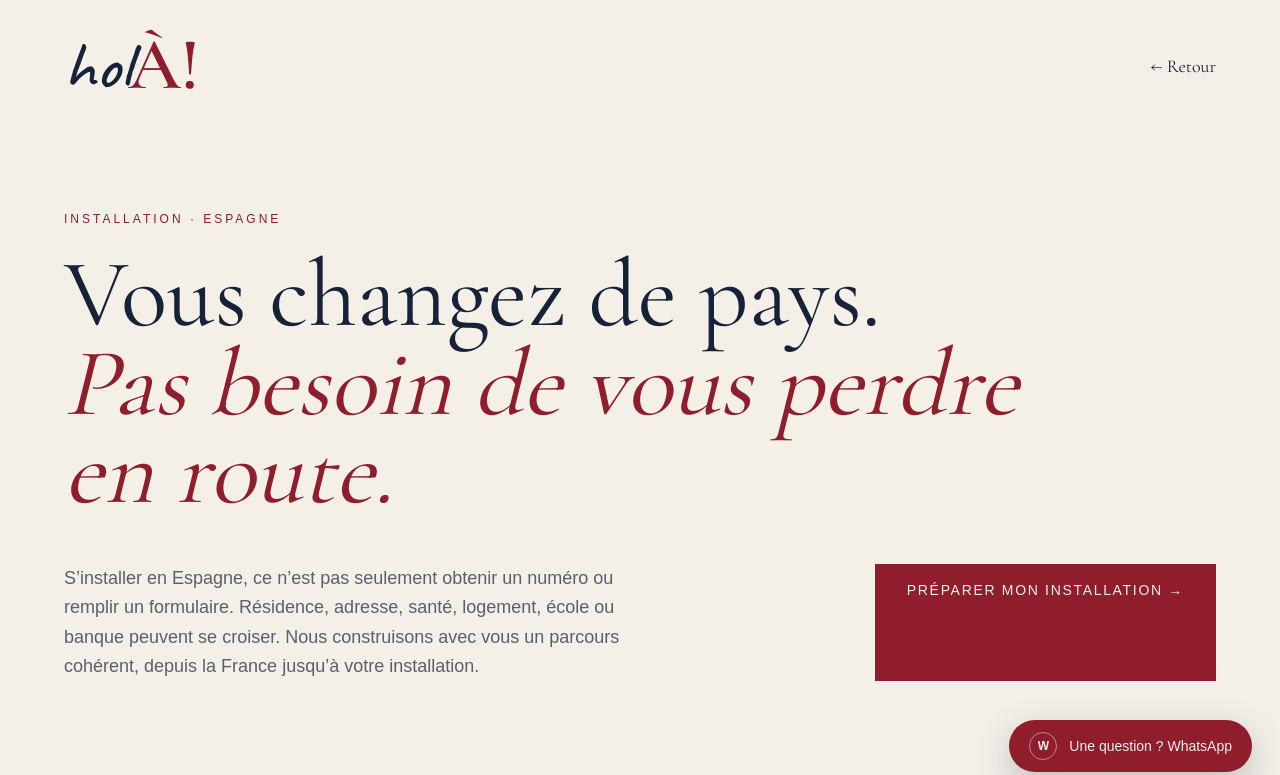
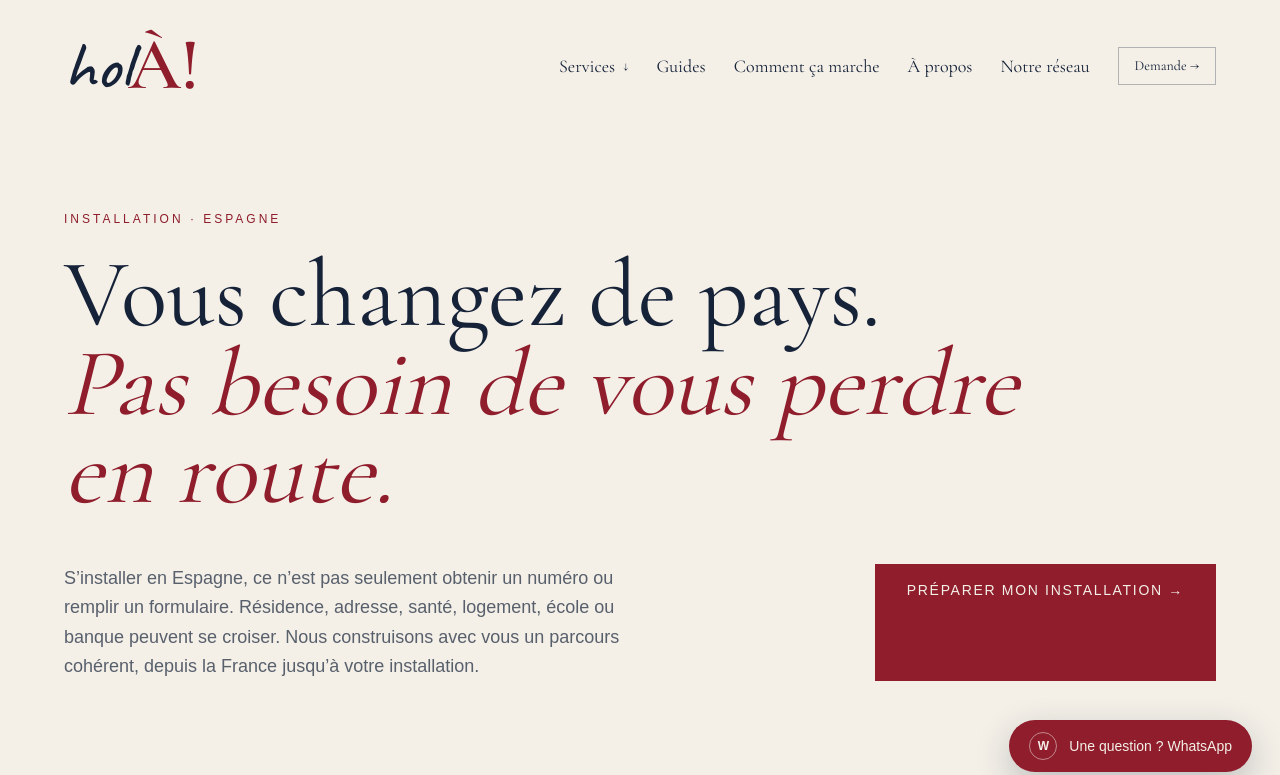
Before and after one commit to elehcf/hola, a Next.js app: page /installation-espagne in a window 1280 px wide. Shown: the top 775 px of the page. Built offline with nearby package versions, Linux system fonts and the light colour scheme.

Commit message:
Add persistent navigation and services dropdown

```diff
--- a/app/components/PageHeader.tsx
+++ b/app/components/PageHeader.tsx
@@ -5,20 +5,84 @@ type PageHeaderProps = {
   light?: boolean;
 };
 
+const services = [
+  ["NIE", "/nie-espagne"],
+  ["Immatriculer mon véhicule", "/immatriculation-voiture-espagne"],
+  ["M’installer en Espagne", "/installation-espagne"],
+  ["Faire reconnaître mon diplôme", "/reconnaissance-diplome-espagne"],
+  ["Créer mon activité", "/creer-activite-espagne"],
+  ["Fiscalité France–Espagne", "/fiscalite-residence-france-espagne"],
+  ["Autre démarche", "/autre-demarche"],
+];
+
 export default function PageHeader({ light = false }: PageHeaderProps) {
+  const text = light ? "text-ivory" : "text-navy";
+  const panel = light ? "bg-navy text-ivory border-ivory/15" : "bg-ivory text-navy border-navy/15";
+
   return (
-    <header className="flex items-center justify-between px-8 py-8 md:px-16">
-      <SiteLogo light={light} />
+    <header className={`relative z-50 px-6 py-6 sm:px-8 md:px-16 md:py-8 ${text}`}>
+      <div className="mx-auto flex max-w-[1440px] items-center justify-between gap-8">
+        <SiteLogo light={light} />
 
-      <Link
-        href="/"
-        className={`text-lg transition-colors duration-300 hover:text-blood ${
-          light ? "text-ivory" : "text-navy"
-        }`}
-        style={{ fontFamily: "var(--font-editorial)" }}
-      >
-        ← Retour
-      </Link>
+        <nav
+          className="hidden items-center gap-7 lg:flex"
+          style={{ fontFamily: "var(--font-editorial)" }}
+        >
+          <div className="group relative">
+            <Link
+              href="/#services"
+              className="flex items-center gap-2 text-lg transition-colors hover:text-blood"
+            >
+              Services <span className="text-xs">↓</span>
+            </Link>
+            <div className="invisible absolute left-1/2 top-full w-[330px] -translate-x-1/2 pt-5 opacity-0 transition-all duration-200 group-hover:visible group-hover:opacity-100 group-focus-within:visible group-focus-within:opacity-100">
+              <div className={`border p-3 shadow-sm ${panel}`}>
+                {services.map(([label, href], index) => (
+                  <Link
+                    key={href}
+                    href={href}
+                    className="grid grid-cols-[32px_1fr] items-center border-b border-current/10 px-3 py-3 text-base transition-colors last:border-b-0 hover:text-blood"
+                  >
+                    <span className="text-xs text-blood">0{index + 1}</span>
+                    <span>{label}</span>
+                  </Link>
+                ))}
+              </div>
+            </div>
+          </div>
+          <Link href="/guides" className="text-lg transition-colors hover:text-blood">Guides</Link>
+          <Link href="/comment-ca-marche" className="text-lg transition-colors hover:text-blood">Comment ça marche</Link>
+          <Link href="/a-propos" className="text-lg transition-colors hover:text-blood">À propos</Link>
+          <Link href="/collaborateurs" className="text-lg transition-colors hover:text-blood">Notre réseau</Link>
+          <Link
+            href="/demande"
+            className={`border px-4 py-2 text-sm transition-colors hover:border-blood hover:text-blood ${light ? "border-ivory/40" : "border-navy/30"}`}
+          >
+            Demande →
+          </Link>
+        </nav>
+
+        <details className="relative lg:hidden">
+          <summary className="cursor-pointer list-none text-sm uppercase tracking-[0.14em]">
+            Menu
+          </summary>
+          <div className={`absolute right-0 top-9 w-[min(82vw,330px)] border p-5 shadow-md ${panel}`}>
+            <p className="mb-3 text-xs uppercase tracking-[0.2em] text-blood">Services</p>
+            {services.map(([label, href]) => (
+              <Link key={href} href={href} className="block border-b border-current/10 py-2.5 text-sm">
+                {label}
+              </Link>
+            ))}
+            <div className="mt-4 grid gap-3 text-sm">
+              <Link href="/guides">Guides</Link>
+              <Link href="/comment-ca-marche">Comment ça marche</Link>
+              <Link href="/a-propos">À propos</Link>
+              <Link href="/collaborateurs">Notre réseau</Link>
+              <Link href="/demande" className="mt-1 text-blood">Faire une demande →</Link>
+            </div>
+          </div>
+        </details>
+      </div>
     </header>
   );
 }
```
